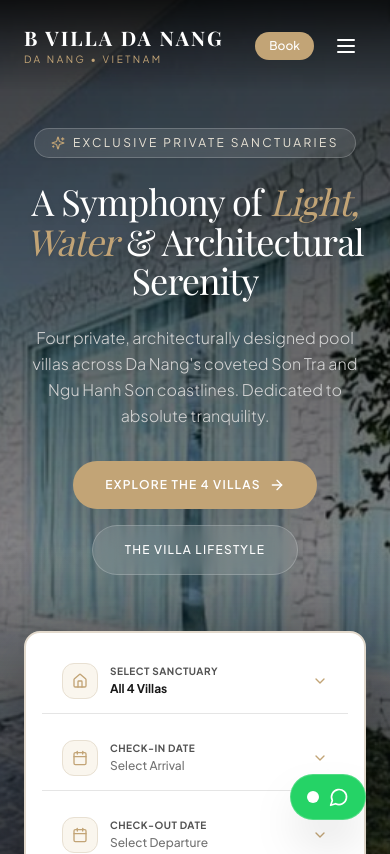
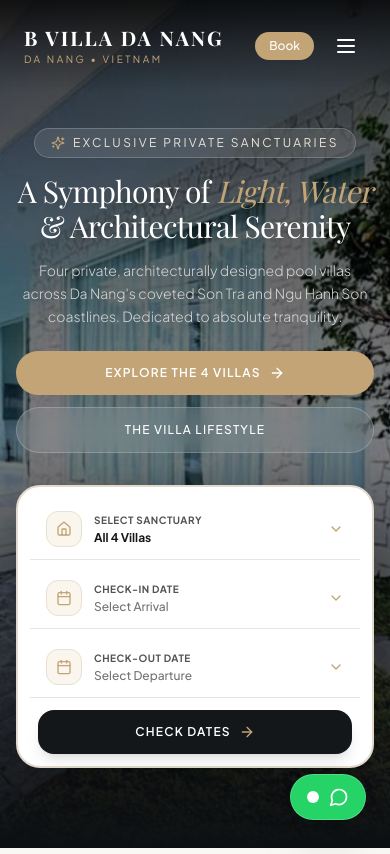
Before and after one commit to PhamBinh123-Au/B-Villa, a Next.js app: page / in a window 390 px wide. Shown: the top 854 px of the page. Built offline with nearby package versions, Linux system fonts and the light colour scheme; a web font is replaced by a local one.

Commit message:
feat: comprehensive mobile and desktop responsive layout optimization, prevent clipping and frame breaking

```diff
--- a/src/app/globals.css
+++ b/src/app/globals.css
@@ -12,12 +12,15 @@ html {
   font-family: var(--font-sans);
   background-color: #0d0f12;
   color: #1a1d20;
+  overflow-x: hidden;
+  width: 100%;
 }
 
 body {
   background-color: #FAF8F5;
   color: #14171A;
   overflow-x: hidden;
+  width: 100%;
   text-rendering: optimizeLegibility;
   -webkit-font-smoothing: antialiased;
 }
--- a/src/components/Hero.tsx
+++ b/src/components/Hero.tsx
@@ -233,7 +233,7 @@ export const Hero: React.FC<HeroProps> = ({ onCheckAvailability }) => {
   const firstDayOfWeek = new Date(calYear, calMonth, 1).getDay();
 
   return (
-    <section className="relative min-h-screen flex items-center justify-center bg-[#0d0f12] text-white z-30">
+    <section className="relative min-h-[100dvh] flex items-center justify-center bg-[#0d0f12] text-white z-30 overflow-x-hidden">
       {/* Background Hero Image Slides with Smooth Cross-fade (Overflow clipped strictly here) */}
       <div className="absolute inset-0 z-0 overflow-hidden">
         {HERO_SLIDES.map((slide, index) => (
@@ -258,35 +258,35 @@ export const Hero: React.FC<HeroProps> = ({ onCheckAvailability }) => {
       </div>
 
       {/* Hero Content */}
-      <div className="relative z-30 max-w-5xl mx-auto px-6 pt-32 pb-36 text-center flex flex-col items-center">
+      <div className="relative z-30 max-w-5xl mx-auto px-4 sm:px-6 md:px-12 pt-32 sm:pt-36 md:pt-40 pb-20 sm:pb-28 md:pb-36 text-center flex flex-col items-center">
         {/* Subtle Badge */}
-        <div className="inline-flex items-center gap-2 px-4 py-1.5 rounded-full bg-white/10 backdrop-blur-md border border-white/20 text-[#EAE4D7] text-xs uppercase tracking-[0.2em] mb-6 shadow-sm">
+        <div className="inline-flex items-center gap-2 px-4 py-1.5 rounded-full bg-white/10 backdrop-blur-md border border-white/20 text-[#EAE4D7] text-xs uppercase tracking-[0.2em] mb-4 sm:mb-6 shadow-sm">
           <Sparkles className="w-3.5 h-3.5 text-[#C2A476]" />
           <span>Exclusive Private Sanctuaries</span>
         </div>
 
         {/* Headline */}
-        <h1 className="font-serif text-4xl sm:text-6xl md:text-7xl font-light tracking-tight leading-[1.1] text-white max-w-4xl drop-shadow-md">
+        <h1 className="font-serif text-3xl sm:text-5xl md:text-6xl lg:text-7xl font-light tracking-tight leading-[1.15] sm:leading-[1.1] text-white max-w-4xl drop-shadow-md">
           A Symphony of <span className="italic font-normal text-[#C2A476]">Light, Water</span> & Architectural Serenity
         </h1>
 
         {/* Subtitle */}
-        <p className="mt-6 text-base sm:text-lg md:text-xl text-neutral-300 font-light max-w-2xl leading-relaxed">
+        <p className="mt-4 sm:mt-6 text-sm sm:text-base md:text-lg lg:text-xl text-neutral-300 font-light max-w-2xl leading-relaxed">
           Four private, architecturally designed pool villas across Da Nang&apos;s coveted Son Tra and Ngu Hanh Son coastlines. Dedicated to absolute tranquility.
         </p>
 
         {/* Quick CTA Buttons */}
-        <div className="mt-8 flex flex-wrap items-center justify-center gap-4">
+        <div className="mt-6 sm:mt-8 flex flex-col sm:flex-row items-center justify-center gap-3 sm:gap-4 w-full sm:w-auto">
           <a
             href="#villas"
-            className="inline-flex items-center gap-2 bg-[#C2A476] hover:bg-[#a88a59] text-white text-xs md:text-sm uppercase tracking-widest font-semibold px-8 py-4 rounded-full shadow-2xl transition-all duration-300 hover:scale-105 cursor-pointer"
+            className="w-full sm:w-auto inline-flex items-center justify-center gap-2 bg-[#C2A476] hover:bg-[#a88a59] text-white text-xs md:text-sm uppercase tracking-widest font-semibold px-8 py-3.5 sm:py-4 rounded-full shadow-2xl transition-all duration-300 hover:scale-105 active:scale-95 cursor-pointer"
           >
             <span>Explore The 4 Villas</span>
             <ArrowRight className="w-4 h-4" />
           </a>
           <a
             href="#experience"
-            className="inline-flex items-center gap-2 bg-white/10 hover:bg-white/20 backdrop-blur-md border border-white/20 text-white text-xs md:text-sm uppercase tracking-widest font-medium px-8 py-4 rounded-full transition-all duration-300 cursor-pointer"
+            className="w-full sm:w-auto inline-flex items-center justify-center gap-2 bg-white/10 hover:bg-white/20 backdrop-blur-md border border-white/20 text-white text-xs md:text-sm uppercase tracking-widest font-medium px-8 py-3.5 sm:py-4 rounded-full transition-all duration-300 cursor-pointer"
           >
             <span>The Villa Lifestyle</span>
           </a>
@@ -296,14 +296,14 @@ export const Hero: React.FC<HeroProps> = ({ onCheckAvailability }) => {
         <div
           ref={barRef}
           style={{ backgroundColor: "#ffffff" }}
-          className="mt-14 w-full max-w-4xl bg-white text-neutral-900 rounded-2xl md:rounded-full p-4 md:p-3 shadow-[0_25px_70px_rgba(0,0,0,0.38)] border-2 border-[#E2D9CC] relative z-40"
+          className="mt-8 sm:mt-12 md:mt-14 w-full max-w-4xl bg-white text-neutral-900 rounded-3xl md:rounded-full p-3 sm:p-4 md:p-3 shadow-[0_25px_70px_rgba(0,0,0,0.38)] border-2 border-[#E2D9CC] relative z-40"
         >
           <form
             onSubmit={handleSubmit}
-            className="grid grid-cols-1 md:grid-cols-4 gap-3 items-center"
+            className="grid grid-cols-1 md:grid-cols-4 gap-2 sm:gap-3 items-center"
           >
             {/* 1. VILLA SELECTOR (100% Solid White Popover) */}
-            <div className="relative px-3 py-1.5 border-b md:border-b-0 md:border-r border-neutral-200">
+            <div className="relative px-2 py-1 sm:px-3 sm:py-1.5 border-b md:border-b-0 md:border-r border-neutral-200">
               <button
                 type="button"
                 onClick={() => setActiveDropdown((prev) => (prev === "villa" ? null : "villa"))}
@@ -342,7 +342,7 @@ export const Hero: React.FC<HeroProps> = ({ onCheckAvailability }) => {
                     exit={{ opacity: 0, y: 8, scale: 0.96 }}
                     transition={{ duration: 0.22, ease: [0.16, 1, 0.3, 1] }}
                     style={{ backgroundColor: "#ffffff" }}
-                    className="absolute left-0 sm:left-auto md:left-0 top-[calc(100%+14px)] w-[calc(100vw-3rem)] sm:w-84 md:w-96 max-w-sm bg-white rounded-2xl shadow-[0_25px_70px_rgba(0,0,0,0.38)] border-2 border-[#E2D9CC] p-3 z-50 text-neutral-900 overflow-hidden"
+                    className="absolute left-0 right-0 sm:right-auto sm:left-0 sm:w-84 md:w-96 top-[calc(100%+10px)] bg-white rounded-2xl shadow-[0_25px_70px_rgba(0,0,0,0.38)] border-2 border-[#E2D9CC] p-3 z-50 text-neutral-900 overflow-hidden"
                   >
                     {/* Header */}
                     <div className="px-3 py-2 bg-[#FAF7F2] border border-[#EAE2D5] rounded-xl mb-2 flex items-center justify-between">
@@ -441,7 +441,7 @@ export const Hero: React.FC<HeroProps> = ({ onCheckAvailability }) => {
             </div>
 
             {/* 2. CHECK-IN DATE (With Real-Time Booked Dates Lock) */}
-            <div className="relative px-3 py-1.5 border-b md:border-b-0 md:border-r border-neutral-200">
+            <div className="relative px-2 py-1 sm:px-3 sm:py-1.5 border-b md:border-b-0 md:border-r border-neutral-200">
               <button
                 type="button"
                 onClick={() => openCalendar("checkIn")}
@@ -486,7 +486,7 @@ export const Hero: React.FC<HeroProps> = ({ onCheckAvailability }) => {
                     exit={{ opacity: 0, y: 8, scale: 0.96 }}
                     transition={{ duration: 0.22, ease: [0.16, 1, 0.3, 1] }}
                     style={{ backgroundColor: "#ffffff" }}
-                    className="absolute left-0 sm:left-auto md:left-0 top-[calc(100%+14px)] w-[calc(100vw-3rem)] sm:w-88 max-w-sm bg-white rounded-2xl shadow-[0_25px_70px_rgba(0,0,0,0.38)] border-2 border-[#E2D9CC] p-4 z-50 text-neutral-900"
+                    className="absolute left-0 right-0 sm:right-auto sm:left-0 sm:w-84 md:w-88 top-[calc(100%+10px)] bg-white rounded-2xl shadow-[0_25px_70px_rgba(0,0,0,0.38)] border-2 border-[#E2D9CC] p-3 sm:p-4 z-50 text-neutral-900 overflow-hidden"
                   >
                     {/* Calendar Month Header */}
                     <div className="flex items-center justify-between pb-3 border-b border-[#EAE2D5] mb-2.5 bg-[#FAF7F2] -m-4 mb-2.5 p-3.5 rounded-t-2xl">
@@ -659,7 +659,7 @@ export const Hero: React.FC<HeroProps> = ({ onCheckAvailability }) => {
             </div>
 
             {/* 3. CHECK-OUT DATE (With Conflict Verification) */}
-            <div className="relative px-3 py-1.5 border-b md:border-b-0 md:border-r border-neutral-200">
+            <div className="relative px-2 py-1 sm:px-3 sm:py-1.5 border-b md:border-b-0 md:border-r border-neutral-200">
               <button
                 type="button"
                 onClick={() => openCalendar("checkOut")}
@@ -704,7 +704,7 @@ export const Hero: React.FC<HeroProps> = ({ onCheckAvailability }) => {
                     exit={{ opacity: 0, y: 8, scale: 0.96 }}
                     transition={{ duration: 0.22, ease: [0.16, 1, 0.3, 1] }}
                     style={{ backgroundColor: "#ffffff" }}
-                    className="absolute left-0 sm:left-auto md:right-0 md:left-auto top-[calc(100%+14px)] w-[calc(100vw-3rem)] sm:w-88 max-w-sm bg-white rounded-2xl shadow-[0_25px_70px_rgba(0,0,0,0.38)] border-2 border-[#E2D9CC] p-4 z-50 text-neutral-900"
+                    className="absolute left-0 right-0 sm:left-auto sm:right-0 md:right-0 md:left-auto sm:w-84 md:w-88 top-[calc(100%+10px)] bg-white rounded-2xl shadow-[0_25px_70px_rgba(0,0,0,0.38)] border-2 border-[#E2D9CC] p-3 sm:p-4 z-50 text-neutral-900 overflow-hidden"
                   >
                     {/* Calendar Month Header */}
                     <div className="flex items-center justify-between pb-3 border-b border-[#EAE2D5] mb-2.5 bg-[#FAF7F2] -m-4 mb-2.5 p-3.5 rounded-t-2xl">
@@ -889,10 +889,10 @@ export const Hero: React.FC<HeroProps> = ({ onCheckAvailability }) => {
             </div>
 
             {/* 4. SUBMIT CTA BUTTON */}
-            <div className="px-2">
+            <div className="px-2 pt-1 md:pt-0">
               <button
                 type="submit"
-                className="w-full bg-[#14171A] hover:bg-[#C2A476] text-white py-3.5 px-6 rounded-xl md:rounded-full text-xs font-semibold uppercase tracking-widest transition-all duration-300 shadow-lg hover:shadow-xl flex items-center justify-center gap-2 group cursor-pointer hover:scale-[1.02] active:scale-[0.98]"
+                className="w-full bg-[#14171A] hover:bg-[#C2A476] text-white py-3.5 sm:py-4 px-6 rounded-2xl md:rounded-full text-xs font-semibold uppercase tracking-widest transition-all duration-300 shadow-lg hover:shadow-xl flex items-center justify-center gap-2 group cursor-pointer hover:scale-[1.02] active:scale-[0.98]"
               >
                 <span>Check Dates</span>
                 <ArrowRight className="w-4 h-4 text-[#C2A476] group-hover:text-white group-hover:translate-x-1 transition-all" />
@@ -902,9 +902,9 @@ export const Hero: React.FC<HeroProps> = ({ onCheckAvailability }) => {
         </div>
       </div>
 
-      {/* Bottom Corner Slide Controls */}
-      <div className="hidden sm:flex absolute bottom-8 right-8 z-30 items-center gap-3 bg-black/40 backdrop-blur-md px-4 py-2 rounded-full border border-white/10 text-xs">
-        <span className="text-[11px] text-neutral-400">
+      {/* Bottom Corner Slide Controls (Positioned on the left so it never collides with Floating WhatsApp) */}
+      <div className="hidden md:flex absolute bottom-8 left-8 lg:left-12 z-30 items-center gap-3 bg-black/45 backdrop-blur-md px-4 py-2 rounded-full border border-white/10 text-xs">
+        <span className="text-[11px] text-neutral-300">
           {HERO_SLIDES[currentSlide].title}
         </span>
         <div className="flex items-center gap-1">
--- a/src/components/LuxuryDatePicker.tsx
+++ b/src/components/LuxuryDatePicker.tsx
@@ -229,7 +229,9 @@ export const LuxuryDatePicker: React.FC<LuxuryDatePickerProps> = ({
             exit={{ opacity: 0, y: 6, scale: 0.98 }}
             transition={{ duration: 0.18, ease: [0.16, 1, 0.3, 1] }}
             style={{ backgroundColor: "#ffffff" }}
-            className="absolute left-0 right-0 sm:left-auto sm:right-auto sm:w-80 top-[calc(100%+8px)] bg-white rounded-2xl shadow-[0_20px_60px_rgba(0,0,0,0.3)] border-2 border-[#E2D9CC] p-4 z-50 text-neutral-900"
+            className={`absolute left-0 right-0 ${
+              isCheckOut ? "sm:left-auto sm:right-0" : "sm:right-auto sm:left-0"
+            } sm:w-80 top-[calc(100%+8px)] bg-white rounded-2xl shadow-[0_20px_60px_rgba(0,0,0,0.3)] border-2 border-[#E2D9CC] p-3.5 sm:p-4 z-50 text-neutral-900`}
           >
             {/* Header */}
             <div className="flex items-center justify-between pb-3 border-b border-[#EAE2D5] mb-2.5 bg-[#FAF7F2] -m-4 mb-2.5 p-3 rounded-t-2xl">
```
Also changed, not shown: src/components/BookingModal.tsx (+5 -5 lines), src/components/VillasSection.tsx (+1 -8 lines).
